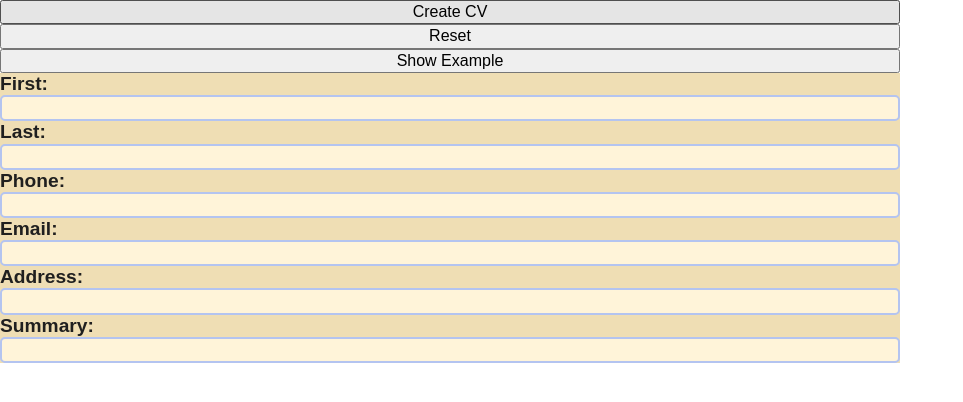
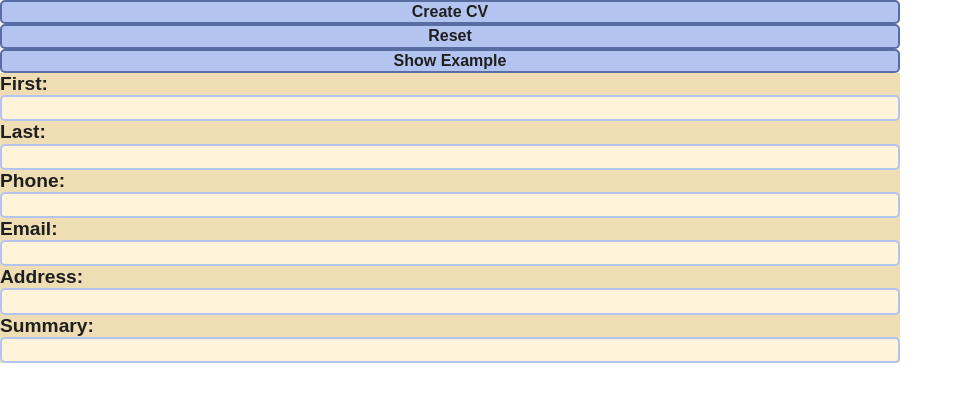
Before and after one commit to xincryptedx/cv-creator, a React (Vite) app: page / in a window 1280 px wide. Shown: the top 402 px of the page, without its empty margins (0-963 px from the left). Built offline with nearby package versions, Linux system fonts and the light colour scheme.

Commit message:
Add form button style

```diff
--- a/src/style/CvForm.module.css
+++ b/src/style/CvForm.module.css
@@ -5,12 +5,30 @@
   --font_1: #1f1f1f;
   --primary_1: #b4c4f0;
   --primary_2: #5a6da3;
+  --primary_3: #d1d9f0;
 }
 
 .cvForm {
   display: grid;
 
   max-width: 900px;
+}
+
+.cvForm button {
+  color: var(--font_1);
+  font-weight: bold;
+  background-color: var(--primary_1);
+  border: 2px solid var(--primary_2);
+  border-radius: 5px;
+}
+
+.cvForm button:hover {
+  background-color: var(--primary_3);
+  border-color: var(--primary_1);
+}
+
+.cvForm button:active {
+  background-color: var(--primary_2);
 }
 
 .basicInfoSection {
```
